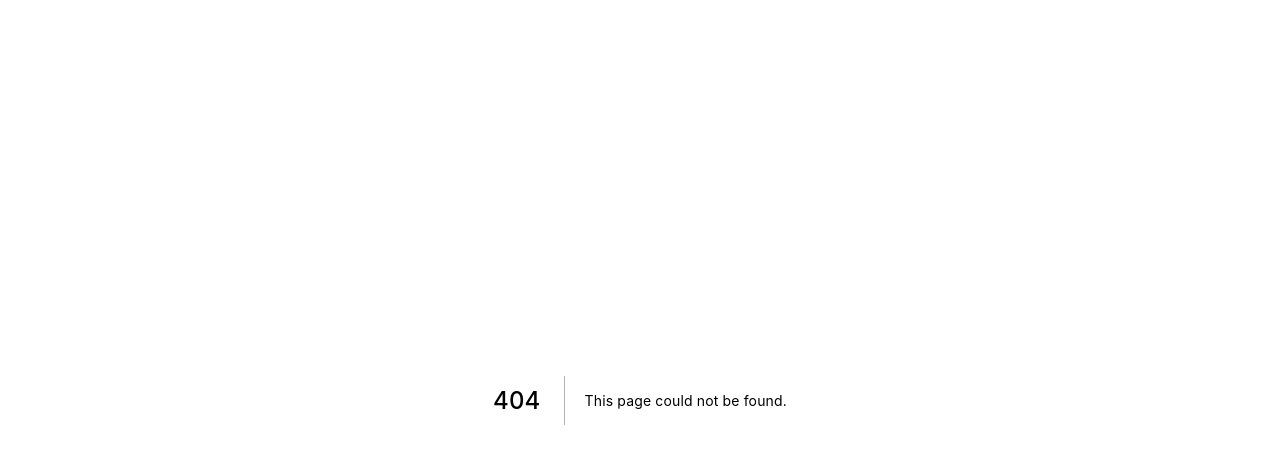
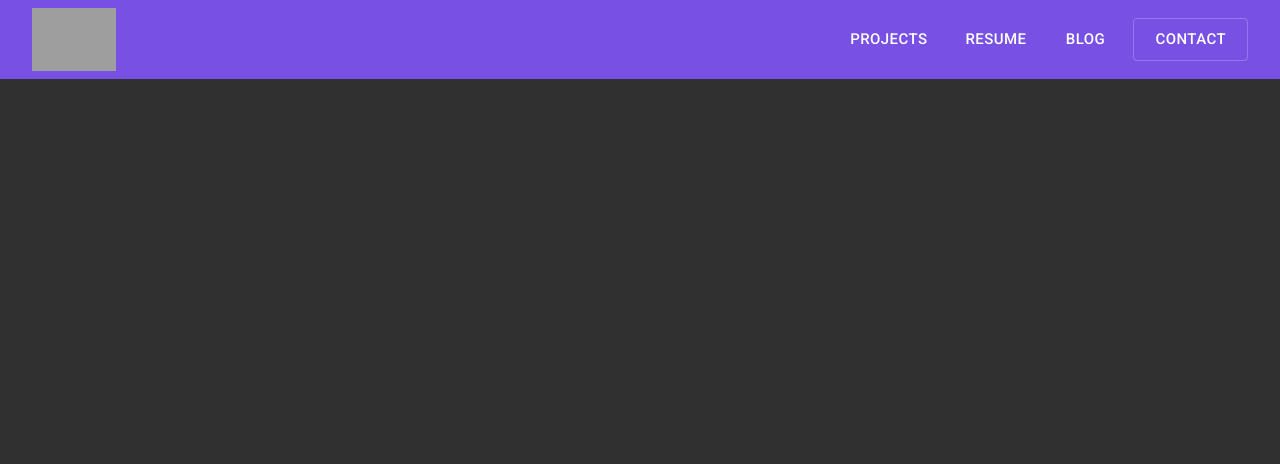
Before and after one commit to jriley15/blog, a Next.js app: page /blog in a window 1280 px wide. Before the commit this address had no page. Shown: the top 464 px of the page. Built offline with nearby package versions, Linux system fonts and the light colour scheme; grey boxes are pictures that could not be loaded.

Commit message:
link pre fetch fixes and blog setup

```diff
--- a/components/JMarkdown.js
+++ b/components/JMarkdown.js
@@ -12,7 +12,6 @@ const styles = theme => ({
     },
 
     maxWidth: "900px",
-    color: "black",
   },
 })
 
--- a/components/Navbar.js
+++ b/components/Navbar.js
@@ -68,7 +68,7 @@ export default function NavBar({ scrollNext, type }) {
             type === "index"
               ? y === 0
                 ? "transparent"
-                : "#303030"
+                : "#212121"
               : "rgba(120, 80, 228)",
           boxShadow:
             y === 0
@@ -92,7 +92,11 @@ export default function NavBar({ scrollNext, type }) {
             </Button>
           )}
           {type !== "index" && (
-            <Link href="/projects">
+            <Link
+              prefetch
+              href={{ pathname: "/index", query: { section: 2 } }}
+              as="/index"
+            >
               <Button size="large" className={classes.navButton}>
                 Projects
               </Button>
@@ -113,9 +117,11 @@ export default function NavBar({ scrollNext, type }) {
           <Button className={classes.navButton} size="large">
             Resume
           </Button>
-          <Button className={classes.navButton} size="large">
-            Blog
-          </Button>
+          <Link href="/blog">
+            <Button className={classes.navButton} size="large">
+              Blog
+            </Button>
+          </Link>
           <Button
             variant="outlined"
             className={classes.navButton}
--- a/next.config.js
+++ b/next.config.js
@@ -5,12 +5,13 @@ module.exports = {
     const pathMap = {
       "/": { page: "/" },
       "/projects": { page: "/index", query: { section: 2 } },
+      "/blog": { page: "/blog" },
     }
 
     projects.map(project => {
       pathMap[`/project/${project.projectId}`] = {
         page: "/project",
-        query: { project: project },
+        query: { id: project.projectId },
       }
     })
 
--- /dev/null
+++ b/pages/blog.js
@@ -0,0 +1,34 @@
+import React, { useRef, useEffect } from "react"
+import Link from "next/link"
+import NavBar from "../components/Navbar"
+import { makeStyles } from "@material-ui/core/styles"
+import {
+  Typography,
+  Grid,
+  Button,
+  Fade,
+  Zoom,
+  Paper,
+  Avatar,
+  Slide,
+} from "@material-ui/core"
+
+const useStyles = makeStyles(theme => ({
+  root: {
+    width: "100%",
+    height: "100%",
+  },
+}))
+
+const Blog = ({ query }) => {
+  const classes = useStyles()
+
+  return (
+    <>
+      <NavBar />
+      <div className={classes.root}>Blog</div>
+    </>
+  )
+}
+
+export default Blog
```
Also changed, not shown: components/ProjectSection.js (+7 -1 lines), pages/index.js (+11 -8 lines), pages/project.js (+9 -8 lines).
